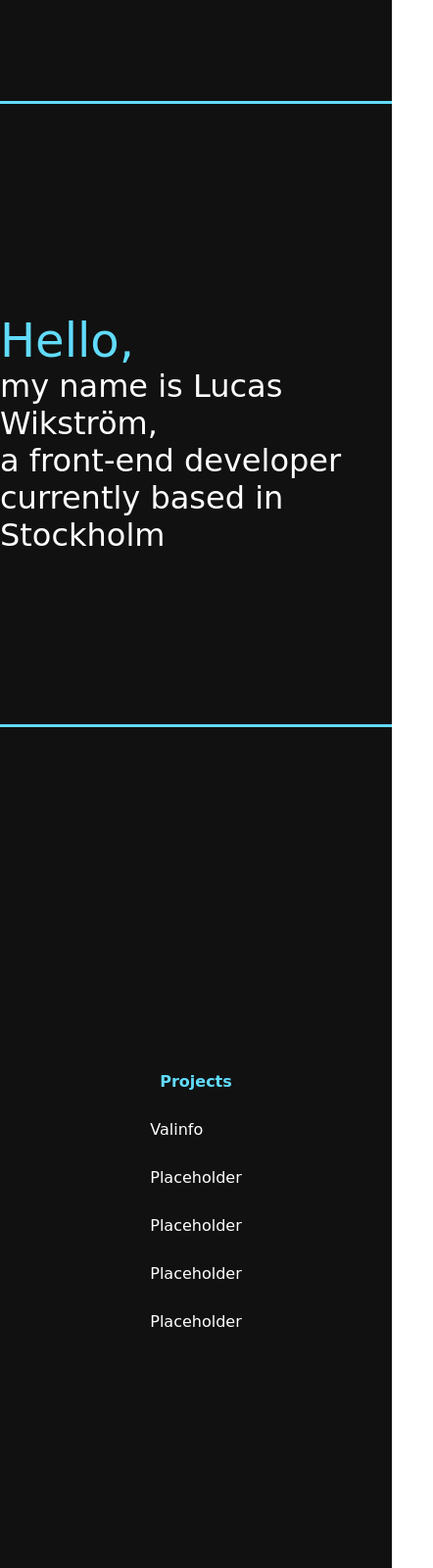
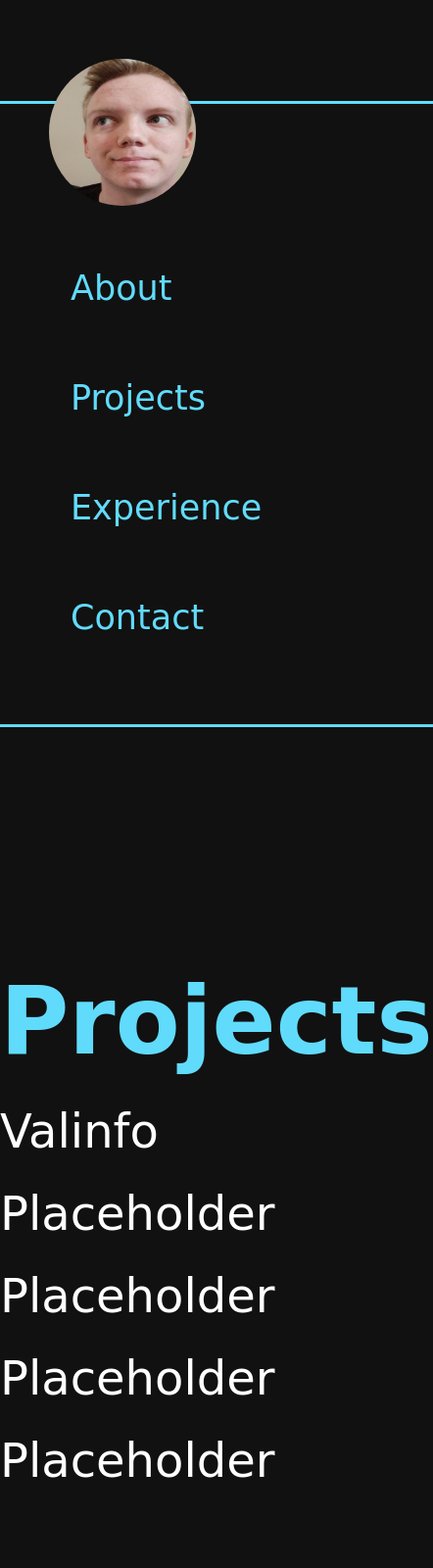
Before and after one commit to babtor/babtor.github.io, a plain HTML site: page index.html in a window 390 px wide. Shown: the top 1600 px of the page at 98% size, 442 px wide, since content can reach past the window. Drawn offline with Linux system fonts and the light colour scheme; a web font is replaced by a local one.

Commit message:
Cleaned up a lot of CSS code, working on solving issue with white-space while resizing.

```diff
--- a/style.css
+++ b/style.css
@@ -49,29 +49,27 @@ footer {
 }
 
 .sidebar {
-  position: relative;
   grid-area: sidebar;
   z-index: 1;
   top: 0;
   left: 0;
   background-color: #111;
-  overflow-x: hidden;
-  padding-top: 60px;
+  padding-top: 3.75em;
   transition: 0.5s;
 }
 
 .sidebar img {
-  margin-left: 50px;
-  height: 150px;
-  width: 150px;
+  margin-left: 3.125em;
+  height: 9.375em;
+  width: 9.375em;
   border-radius: 50%;
 }
 
 .sidebar a {
-  margin-left: 40px;
-  padding: 64px 8px 8px 32px;
+  margin-left: 2.5em;
+  padding: 4em 0.5em 0.5em 2em;
   text-decoration: none;
-  font-size: 35px;
+  font-size: 2rem;
   color: #61dbfb;
   display: block;
   transition: 0.3s;
@@ -81,19 +79,19 @@ footer {
   color: #f1f1f1;
 }
 
+.links {
+  position: fixed;
+}
+
 #typing-text {
-  height: 300px;
-  width: 800px;
   color: white;
-  font-size: 50px;
+  font-size: 3.5rem;
   white-space: pre-wrap;
 }
 
 #fixed-text {
-  margin-top: 150px;
   color: #61dbfb;
-  font-size: 150px;
-  width: 800px;
+  font-size: 15rem;
 }
 
 #projects {
@@ -109,17 +107,16 @@ footer {
 
 #projects h1 {
   color: #61dbfb;
-  font-size: 100px;
+  font-size: 6rem;
 }
 
 #projects li {
-  margin-bottom: 30px;
-  margin-top: 30px;
+  margin-bottom: 10%;
+  margin-top: 10%;
 }
 
 #projects ul {
-  font-size: 50px;
-  margin-bottom: 50px;
+  font-size: 3rem;
   list-style: none;
 }
 
@@ -135,7 +132,7 @@ footer {
 }
 
 #experience li {
-  font-size: 50px;
+  font-size: 3rem;
 }
 
 #contact {
@@ -177,17 +174,9 @@ footer {
   margin-left: 10%;
 }
 
-.links {
-  position: fixed;
-}
-
-.arrow-container {
-  margin-bottom: 50px;
-}
-
 .arrow {
-  height: 50px;
-  width: 50px;
+  height: 3.125em;
+  width: 3.125em;
   border-style: solid;
   border-color: #61dbfb;
   border-width: 0px 1px 1px 0px;
@@ -208,161 +197,79 @@ footer {
 
 .li-container {
   display: flex;
-  width: 800px;
+  width: 50em;
 }
 
-@media (max-width: 480px) {
+@media only screen and (max-width: 480px) {
   .wrapper {
     display: grid;
-    grid-template-columns: 1fr;
+    grid-template-columns: 0.2fr 1fr 0.2fr;
     grid-template-rows: 0.5fr 3fr 0.5fr 4fr 4fr 4fr;
     grid-template-areas:
-      "header"
-      "main"
-      "footer"
-      "projects"
-      "experience"
-      "contact";
+      "sidebar header sidebar-right"
+      "sidebar sidebar sidebar-right"
+      "sidebar footer sidebar-right"
+      "sidebar projects sidebar-right"
+      "sidebar experience sidebar-right"
+      "sidebar contact sidebar-right";
   }
 
-  .sidebar-right {
+  #typing-text {
     display: none;
   }
 
-  .sidebar {
+  #fixed-text {
     display: none;
   }
 
-  .sidebar img {
+  .arrow {
     display: none;
   }
 
-  .sidebar a {
-    display: none;
-  }
-
-  header {
-    grid-area: header;
-    border-bottom: 3px solid #61dbfb;
-    background-color: #111;
-  }
-
-  main {
-    grid-area: main;
-    display: flex;
-    background-color: #111;
-    align-items: center;
-    justify-content: center;
-    flex-direction: column;
-  }
-
-  footer {
-    grid-area: footer;
-    background-color: #111;
-    border-top: 3px solid #61dbfb;
-  }
-
-  #typing-text {
-    color: white;
-    font-size: 2rem;
-    white-space: pre-wrap;
-    width: 400px;
-  }
-
-  #fixed-text {
-    color: #61dbfb;
-    font-size: 3rem;
-    width: 400px;
-  }
-
-  #projects {
-    min-height: 100vh;
-    grid-area: projects;
+  .link-wrapper {
+    font-size: 1rem;
     display: flex;
     flex-direction: column;
+    justify-content: center;
     align-items: center;
-    justify-content: center;
-    background-color: #111;
-    color: white;
-  }
-
-  #projects h1 {
-    display: flex;
-    align-items: center;
-    justify-content: center;
-    color: #61dbfb;
-    font-size: 1rem;
   }
 
   .li-container {
     display: flex;
-    justify-content: center;
-    width: 400px;
-  }
-
-  #projects li {
-    margin-bottom: 30px;
-    margin-top: 30px;
-  }
-
-  #projects ul {
-    font-size: 1rem;
-    margin-bottom: 50px;
-    list-style: none;
-  }
-
-  #experience {
-    min-height: 100vh;
-    color: white;
-    grid-area: experience;
-    display: flex;
-    flex-direction: column;
-    align-items: center;
-    justify-content: center;
-    background-color: #111;
-  }
-
-  #experience li {
-    font-size: 1rem;
-  }
-
-  #contact {
-    min-height: 100vh;
-    grid-area: contact;
-    display: flex;
-    flex-direction: column;
-    justify-content: center;
-    background-color: #111;
-    color: white;
-  }
-
-  .link-wrapper {
-    display: none;
-  }
-
-  .fa-brands h2 {
-    font-size: 1rem;
-  }
-
-  .fa-regular h2 {
-    font-size: 1rem;
-  }
-
-  #contact a {
-    margin-right: 10%;
-    margin-left: 10%;
+    width: 100%;
   }
 
   .links {
-    position: fixed;
+    display: flex;
+    flex-direction: column;
   }
 
-  .arrow-container {
-    display: none;
+  .sidebar {
+    position: relative;
+    grid-area: sidebar;
+    z-index: 1;
+    top: 0;
+    left: 0;
+    background-color: #111;
+    overflow-x: hidden;
+    padding-top: 60px;
+    transition: 0.5s;
   }
 
-  .active {
-    color: white;
-    font-weight: 600;
+  .sidebar img {
+    margin-left: 50px;
+    height: 150px;
+    width: 150px;
+    border-radius: 50%;
+  }
+
+  .sidebar a {
+    margin-left: 40px;
+    padding: 64px 8px 8px 32px;
+    text-decoration: none;
+    font-size: 35px;
+    color: #61dbfb;
+    display: block;
+    transition: 0.3s;
   }
 }
```
Also changed, not shown: index.html (+2 -0 lines).
